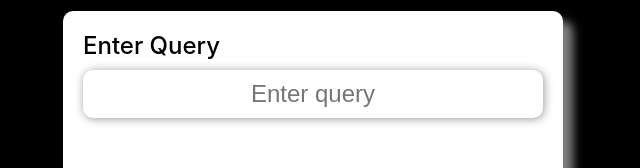
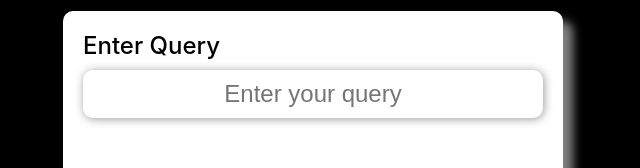
Before and after one commit to sidharth-mehra/Gen_Ai_Web_App, a React (Vite) app: page / in a window 1280 px wide. Shown: the part 184-352 px from the top of the page, without its empty margins (327-967 px from the left). Built offline with nearby package versions, Linux system fonts and the light colour scheme.

Commit message:
Update App.jsx

```diff
--- a/src/App.jsx
+++ b/src/App.jsx
@@ -8,7 +8,7 @@ const App = () => {
       <div className='form-container'>
         <form className='Query'>
           <label>Enter Query</label>
-          <input className='query-input' type="text" placeholder="Enter query"/>
+          <input className='query-input' type="text" placeholder="Enter your query"/>
         </form>
       </div>
     </div>
```
